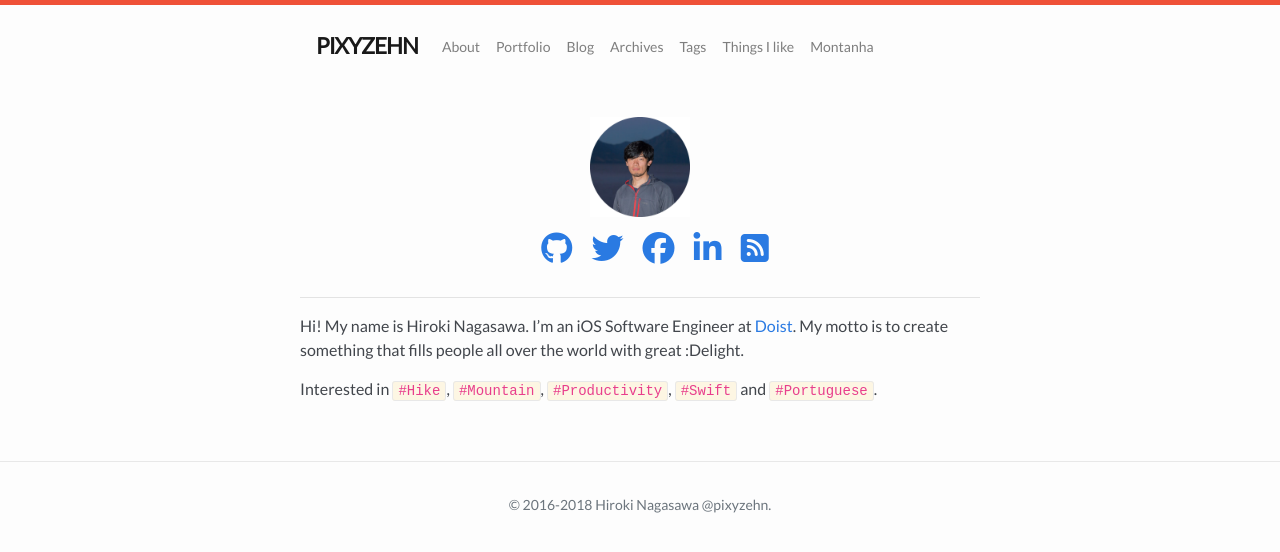
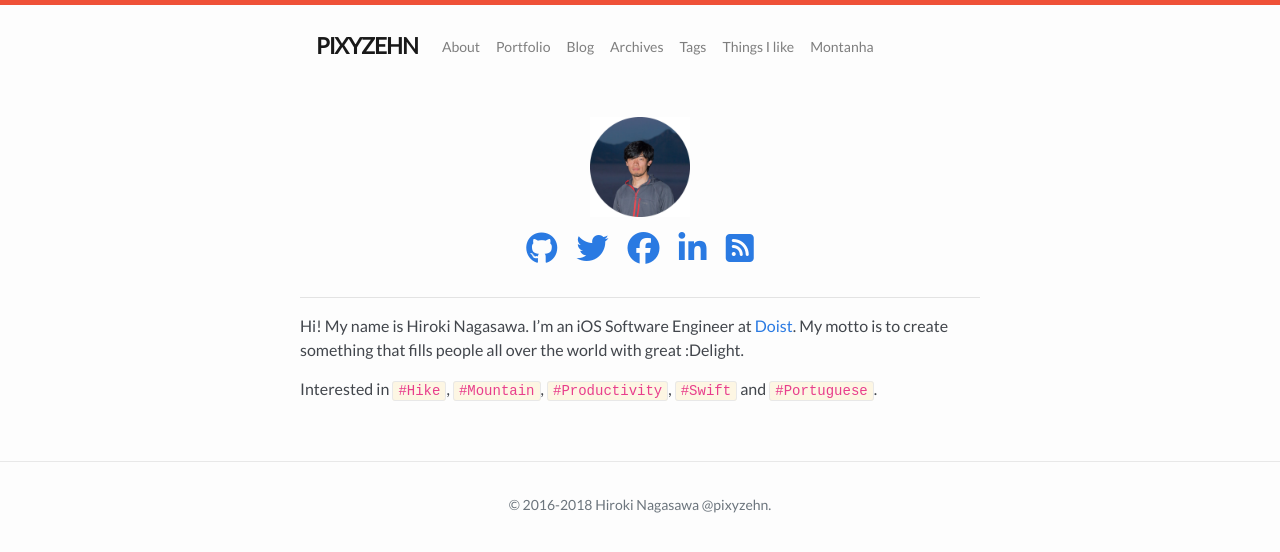
Before and after one commit to pixyzehn/pixyzehn.com, a Jekyll site: the page built from about.md, in a window 1280 px wide. Shown: the top 552 px of the page. Built offline with Jekyll 4.4.1, drawn with Linux system fonts in a browser that asks for light colours; nearby versions of some CDN libraries; library files that are not in the unit come from our copies.

Commit message:
Fix layout issue on contact

```diff
--- a/_includes/contact_follow.html
+++ b/_includes/contact_follow.html
@@ -1,6 +1,6 @@
 <div class="row contact">
     <div class="social-icons mx-auto">
-        <ul class="inline center">
+        <ul class="mx-auto">
             <li><a href="{{ site.links.github }}" title="Follow me on Github"><i class="fa fa-2x fa-github" aria-hidden="true"></i></a></li>
             <li><a href="{{ site.links.twitter }}" title="Follow me on Twitter"><i class="fa fa-2x fa-twitter" aria-hidden="true"></i></a></li>
             <li><a href="{{ site.links.facebook }}" title="Follow me on Facebook"><i class="fa fa-2x fa-facebook-official" aria-hidden="true"></i></a></li>
```
